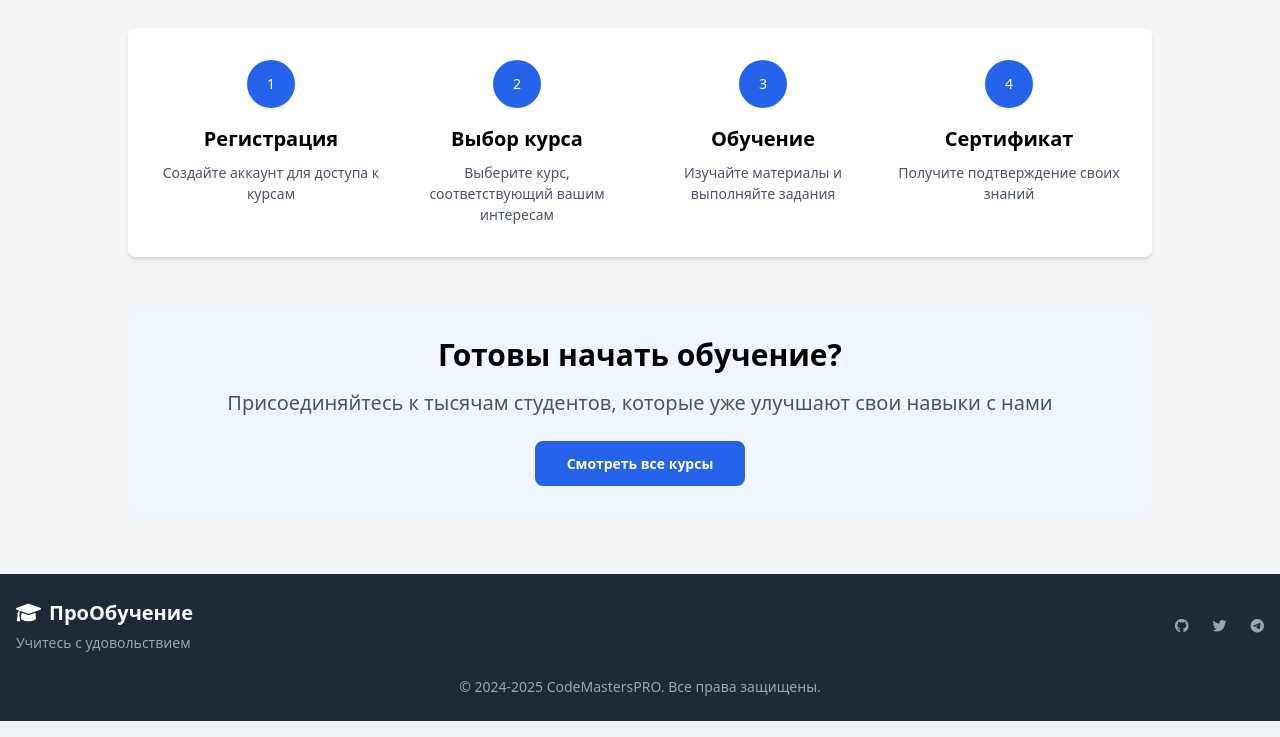
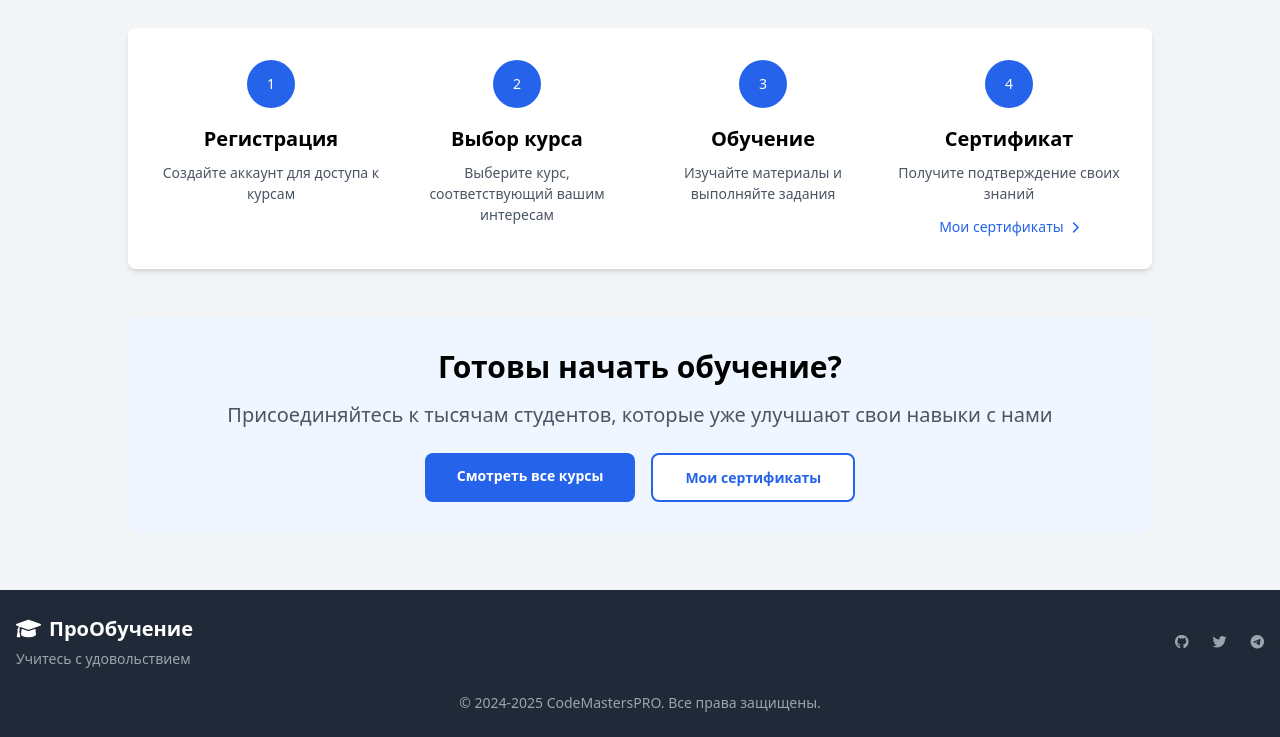
Before and after one commit to Sagaidak-Yevgeniy/proobuchdev, a Django app: page / in a window 1280 px wide. Shown: the part 897-1634 px from the top of the page. Run offline with Django 5.2, Linux system fonts and the light colour scheme; a user stored in the database is signed in; tables that the repository leaves empty hold one stand-in row (values such as "Sample post"); data that the repository does not hold is empty; parts of the project's set-up code (start-up, migrations or seed data) failed here and were passed over; some libraries are stand-ins or nearby versions.

Commit message:
Add user certificate link to home page
Replit-Commit-Author: Agent
Replit-Commit-Session-Id: 27bd9cc6-dd37-49f3-809c-eaee9c710eaa
Replit-Commit-Screenshot-Url: https://storage.googleapis.com/screenshot-production-us-central1/dd7133e5-0784-467d-88f8-1237e43ae485/6ffc2ded-a8fd-42bb-8b6c-42d864b15b09.jpg

```diff
--- a/templates/home.html
+++ b/templates/home.html
@@ -79,6 +79,11 @@
                     <div class="bg-blue-600 text-white rounded-full w-12 h-12 flex items-center justify-center mx-auto mb-4">4</div>
                     <h3 class="text-xl font-bold mb-2">Сертификат</h3>
                     <p class="text-gray-600">Получите подтверждение своих знаний</p>
+                    {% if user.is_authenticated %}
+                    <a href="{% url 'my_certificates' %}" class="inline-block mt-3 text-blue-600 hover:text-blue-800 hover:underline">
+                        Мои сертификаты <i class="fas fa-chevron-right text-xs ml-1"></i>
+                    </a>
+                    {% endif %}
                 </div>
             </div>
         </div>
@@ -92,6 +97,8 @@
             <a href="{% url 'course_list' %}" class="bg-blue-600 text-white px-8 py-3 rounded-lg font-semibold hover:bg-blue-700 transition">Смотреть все курсы</a>
             {% if not user.is_authenticated %}
             <a href="{% url 'login' %}" class="bg-white border-2 border-blue-600 text-blue-600 px-8 py-3 rounded-lg font-semibold hover:bg-blue-50 transition">Войти в аккаунт</a>
+            {% else %}
+            <a href="{% url 'my_certificates' %}" class="bg-white border-2 border-blue-600 text-blue-600 px-8 py-3 rounded-lg font-semibold hover:bg-blue-50 transition">Мои сертификаты</a>
             {% endif %}
         </div>
     </section>
```
